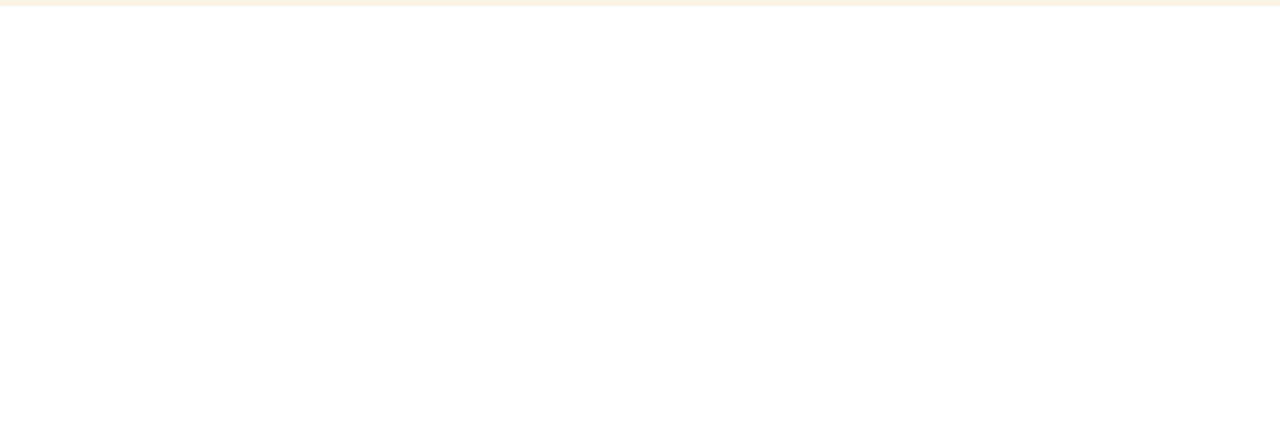
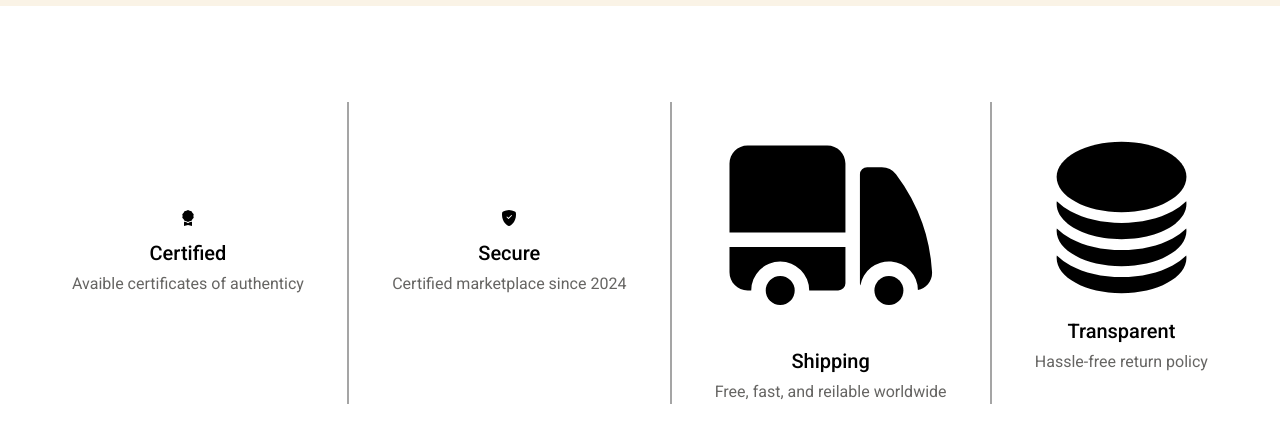
Before and after one commit to SQdeveloper/ChicNest-ecommerce, a React (Vite) app: page / in a window 1280 px wide. Shown: the part 794-1236 px from the top of the page. Before the commit the page ends 800 px from the top, so only its background shows below. Built offline with nearby package versions, Linux system fonts and the light colour scheme.

Commit message:
Adding details

```diff
--- /dev/null
+++ b/src/components/SectionSlider.tsx
@@ -0,0 +1,12 @@
+const SectionSlider = () => {
+    return (
+        <section>
+            <h2>Sparkle in Love</h2>
+            <section>
+
+            </section>
+        </section>
+    );
+};
+
+export default SectionSlider;
--- /dev/null
+++ b/src/components/ui/ButtonStyle.tsx
@@ -0,0 +1,22 @@
+import { Link } from "react-router-dom";
+import { ArrowLeftDown } from "./icons";
+
+const ButtonStyle = () => {
+    return (
+        <Link
+            to=''
+            className="relative shadow block font-secondary text-sm w-fit text-white"
+        >
+            <div className="bg-brown z-20 flex gap-1 text-nowrap px-6 py-2 text-transparent rounded-[3px] justify-center items-center">
+                <span>Shop Now</span>
+                <ArrowLeftDown/>
+            </div>
+            <div className="absolute z-30 gap-1 top-[4px] left-[5px] w-full border border-light-brown rounded-[3px] bg-brown h-full flex justify-center items-center">
+                <span>Shop Now</span>
+                <ArrowLeftDown className="w-4"/>
+            </div>
+        </Link>
+    );
+};
+
+export default ButtonStyle;
--- a/src/components/ui/icons.tsx
+++ b/src/components/ui/icons.tsx
@@ -35,6 +35,42 @@ export const PersonFillIcon = ({className}: {className?: string}) => (
 export const ArrowLeftDown = ({className}: {className?: string}) => (
   <svg xmlns="http://www.w3.org/2000/svg" fill="none" viewBox="0 0 24 24" strokeWidth={1.5} stroke="currentColor" className={`size-6 ${className}`}>
   <path strokeLinecap="round" strokeLinejoin="round" d="m4.5 4.5 15 15m0 0V8.25m0 11.25H8.25" />
-</svg>
+  </svg>
+);
 
+export const AwardIcon = ({className}: {className?: string}) => (
+  <svg xmlns="http://www.w3.org/2000/svg" width="16" height="16" fill="currentColor"
+    className={`bi bi-award-fill ${className}`} viewBox="0 0 16 16"
+  >
+    <path d="m8 0 1.669.864 1.858.282.842 1.68 1.337 1.32L13.4 6l.306 1.854-1.337 1.32-.842 1.68-1.858.282L8 12l-1.669-.864-1.858-.282-.842-1.68-1.337-1.32L2.6 6l-.306-1.854 1.337-1.32.842-1.68L6.331.864z"/>
+    <path d="M4 11.794V16l4-1 4 1v-4.206l-2.018.306L8 13.126 6.018 12.1z"/>
+  </svg>
 );
+
+export const ShieldIcon = ({className}: {className?: string}) => (
+  <svg xmlns="http://www.w3.org/2000/svg" width="16" height="16" fill="currentColor"
+    className={`${className} bi bi-shield-fill-check`}
+    viewBox="0 0 16 16">
+  <path fill-rule="evenodd" d="M8 0c-.69 0-1.843.265-2.928.56-1.11.3-2.229.655-2.887.87a1.54 1.54 0 0 0-1.044 1.262c-.596 4.477.787 7.795 2.465 9.99a11.8 11.8 0 0 0 2.517 2.453c.386.273.744.482 1.048.625.28.132.581.24.829.24s.548-.108.829-.24a7 7 0 0 0 1.048-.625 11.8 11.8 0 0 0 2.517-2.453c1.678-2.195 3.061-5.513 2.465-9.99a1.54 1.54 0 0 0-1.044-1.263 63 63 0 0 0-2.887-.87C9.843.266 8.69 0 8 0m2.146 5.146a.5.5 0 0 1 .708.708l-3 3a.5.5 0 0 1-.708 0l-1.5-1.5a.5.5 0 1 1 .708-.708L7.5 7.793z"/>
+  </svg>
+);
+
+export const TruckIcon = ({className}: {className?: string}) => (
+  <svg xmlns="http://www.w3.org/2000/svg" viewBox="0 0 24 24" fill="currentColor"
+    className={`${className}`}>
+    <path d="M3.375 4.5C2.339 4.5 1.5 5.34 1.5 6.375V13.5h12V6.375c0-1.036-.84-1.875-1.875-1.875h-8.25ZM13.5 15h-12v2.625c0 1.035.84 1.875 1.875 1.875h.375a3 3 0 1 1 6 0h3a.75.75 0 0 0 .75-.75V15Z" />
+    <path d="M8.25 19.5a1.5 1.5 0 1 0-3 0 1.5 1.5 0 0 0 3 0ZM15.75 6.75a.75.75 0 0 0-.75.75v11.25c0 .087.015.17.042.248a3 3 0 0 1 5.958.464c.853-.175 1.522-.935 1.464-1.883a18.659 18.659 0 0 0-3.732-10.104 1.837 1.837 0 0 0-1.47-.725H15.75Z" />
+    <path d="M19.5 19.5a1.5 1.5 0 1 0-3 0 1.5 1.5 0 0 0 3 0Z" />
+  </svg>
+);
+
+export const StackIcon = ({className}: {className?: string}) => (
+  <svg xmlns="http://www.w3.org/2000/svg" viewBox="0 0 24 24" fill="currentColor"
+    className={`${className}`}
+    >
+    <path d="M21 6.375c0 2.692-4.03 4.875-9 4.875S3 9.067 3 6.375 7.03 1.5 12 1.5s9 2.183 9 4.875Z" />
+    <path d="M12 12.75c2.685 0 5.19-.586 7.078-1.609a8.283 8.283 0 0 0 1.897-1.384c.016.121.025.244.025.368C21 12.817 16.97 15 12 15s-9-2.183-9-4.875c0-.124.009-.247.025-.368a8.285 8.285 0 0 0 1.897 1.384C6.809 12.164 9.315 12.75 12 12.75Z" />
+    <path d="M12 16.5c2.685 0 5.19-.586 7.078-1.609a8.282 8.282 0 0 0 1.897-1.384c.016.121.025.244.025.368 0 2.692-4.03 4.875-9 4.875s-9-2.183-9-4.875c0-.124.009-.247.025-.368a8.284 8.284 0 0 0 1.897 1.384C6.809 15.914 9.315 16.5 12 16.5Z" />
+    <path d="M12 20.25c2.685 0 5.19-.586 7.078-1.609a8.282 8.282 0 0 0 1.897-1.384c.016.121.025.244.025.368 0 2.692-4.03 4.875-9 4.875s-9-2.183-9-4.875c0-.124.009-.247.025-.368a8.284 8.284 0 0 0 1.897 1.384C6.809 19.664 9.315 20.25 12 20.25Z" />
+  </svg>
+);
--- a/src/pages/home/Home.tsx
+++ b/src/pages/home/Home.tsx
@@ -1,31 +1,23 @@
-import Button from "../../components/ui/Button";
+import { AwardIcon, ShieldIcon, StackIcon, TruckIcon } from "../../components/ui/icons";
+import CardBenefits from "./components/CardBenefits";
+import Hero from "./components/Hero";
 
 const Home = () => {
     return (
-        <div className="bg-light-brown height-svh w-full justify-between px-9 py-4 flex gap-8 items-center">
-            <div>
-                <h2 className="flex flex-col gap-4 font-primary text-6xl text-dark-gray">
-                    <div>Experience the</div>
-                    <div className="flex gap-4 items-center">
-                        <span>Brillance of</span>
-                        <img className="w-24 h-11 rounded-full object-cover object-center" src="../../src/assets/images/image.jpg" alt="collar" />
-                    </div>
-                    <div>Craftsmanship</div>
-                </h2>
-                <p className="font-secondary mt-6 mb-8 text-rat-gray">Discover a world Where beauty meets craftsmanship, where every piece of jewerly tell a story.</p>
-                <Button/>
+        <>
+            <Hero/>
+            <div className="py-16 px-10 bg-white">
+                <section className="flex relative py-8 justify-between rounded-md bg-extra-light-gray">
+                    <CardBenefits children={<AwardIcon className="style-card-cardBenefits"/>} title="Certified" description="Avaible certificates of authenticy"/>
+                    <div className="bg-light-gray w-[2px]"></div>
+                    <CardBenefits children={<ShieldIcon className="style-card-cardBenefits"/>} title="Secure" description="Certified marketplace since 2024"/>
+                    <div className="bg-light-gray w-[2px]"></div>
+                    <CardBenefits children={<TruckIcon className="style-card-cardBenefits"/>} title="Shipping" description="Free, fast, and reilable worldwide"/>
+                    <div className="bg-light-gray w-[2px]"></div>
+                    <CardBenefits children={<StackIcon className="style-card-cardBenefits"/>} title="Transparent" description="Hassle-free return policy"/>
+                </section>
             </div>
-            <div className="flex gap-11">
-                <img
-                    src="https://images.pexels.com/photos/27221212/pexels-photo-27221212/free-photo-of-mujer-modelo-maqueta-retrato.jpeg?auto=compress&cs=tinysrgb&w=400" alt=""
-                    className="border-r-[1px] border-b-[1px] border-dark-gray pr-2 w-60 aspect-[5/7] rounded-t-full rounded-b-md"
-                />
-                <img
-                    src="https://images.pexels.com/photos/16734787/pexels-photo-16734787/free-photo-of-moda-mujer-modelo-maqueta.jpeg?auto=compress&cs=tinysrgb&w=400&lazy=load" alt=""
-                    className="border-r-[1px] border-t-[1px] border-dark-gray pr-2 w-60 aspect-[5/7] rounded-t-md rounded-b-full"
-                />
-            </div>
-        </div>
+        </>
     );
 };
 
--- /dev/null
+++ b/src/pages/home/components/CardBenefits.tsx
@@ -0,0 +1,17 @@
+interface Props {
+    description: string,
+    title: string,
+    children: React.ReactNode
+}
+
+const CardBenefits: React.FC<Props> = ({description, title, children }) => {
+    return (
+        <aside className="font-secondary flex flex-col items-center justify-center px-8">
+            {children}
+            <h3 className="mt-3 mb-1 text-[20px] font-medium">{title}</h3>
+            <p className="text-rat-gray text-medium">{description}</p>
+        </aside>
+    );
+};
+
+export default CardBenefits;
--- /dev/null
+++ b/src/pages/home/components/Hero.tsx
@@ -0,0 +1,32 @@
+import ButtonStyle from "../../../components/ui/ButtonStyle";
+
+const Hero = () => {
+    return (
+        <section className="bg-light-brown height-svh w-full justify-between px-9 py-4 flex gap-8 items-center">
+            <div>
+                <h2 className="flex flex-col gap-4 font-primary text-6xl text-dark-gray">
+                    <div>Experience the</div>
+                    <div className="flex gap-4 items-center">
+                        <span>Brillance of</span>
+                        <img className="w-24 h-11 rounded-full object-cover object-center" src="../../src/assets/images/image.jpg" alt="collar" />
+                    </div>
+                    <div>Craftsmanship</div>
+                </h2>
+                <p className="font-secondary mt-6 mb-8 text-rat-gray">Discover a world Where beauty meets craftsmanship, where every piece of jewerly tell a story.</p>
+                <ButtonStyle/>
+            </div>
+            <div className="flex gap-11">
+                <img
+                    src="https://images.pexels.com/photos/27221212/pexels-photo-27221212/free-photo-of-mujer-modelo-maqueta-retrato.jpeg?auto=compress&cs=tinysrgb&w=400" alt=""
+                    className="border-r-[1px] border-b-[1px] border-dark-gray pr-2 w-60 aspect-[5/7] rounded-t-full rounded-b-md"
+                />
+                <img
+                    src="https://images.pexels.com/photos/16734787/pexels-photo-16734787/free-photo-of-moda-mujer-modelo-maqueta.jpeg?auto=compress&cs=tinysrgb&w=400&lazy=load" alt=""
+                    className="border-r-[1px] border-t-[1px] border-dark-gray pr-2 w-60 aspect-[5/7] rounded-t-md rounded-b-full"
+                />
+            </div>
+        </section>
+    );
+};
+
+export default Hero;
```
